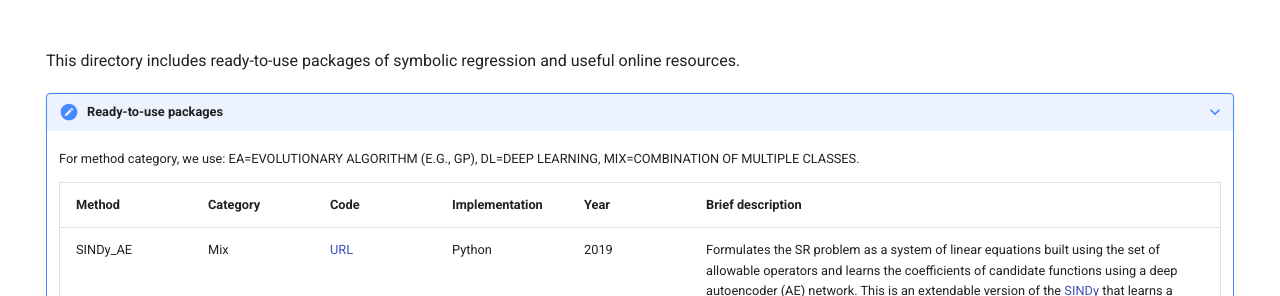
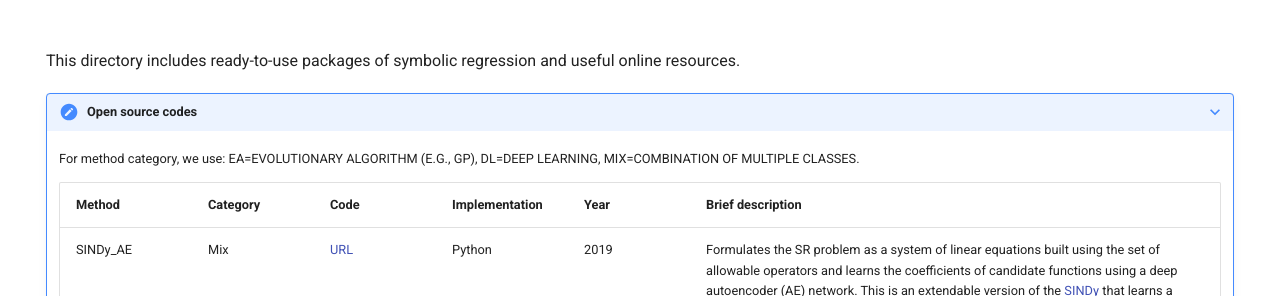
Before and after one commit to nmakke/SR-LivingReview, an MkDocs documentation site: the page built from docs/ressources.md, in a window 1280 px wide and 900 px high. Shown: the part 180-476 px from the top of the window. Built offline with MkDocs 1.6.1 and Material for MkDocs 9.7.7, drawn with Linux system fonts in a browser that asks for light colours; formulas are drawn with MathJax 3; comment, search, counter and statistics services are not loaded.

Commit message:
Update ressources.md

```diff
--- a/docs/ressources.md
+++ b/docs/ressources.md
@@ -6,7 +6,7 @@ hide:
 
 This directory includes ready-to-use packages of symbolic regression and useful online resources.
 
-???+ note "Ready-to-use packages"
+???+ note "Open source codes"
     <div class="meta_for_parser tablespecs"
     style="font-size: 1pt;visibility:hidden" markdown>
     ###  Genetic programming
```
